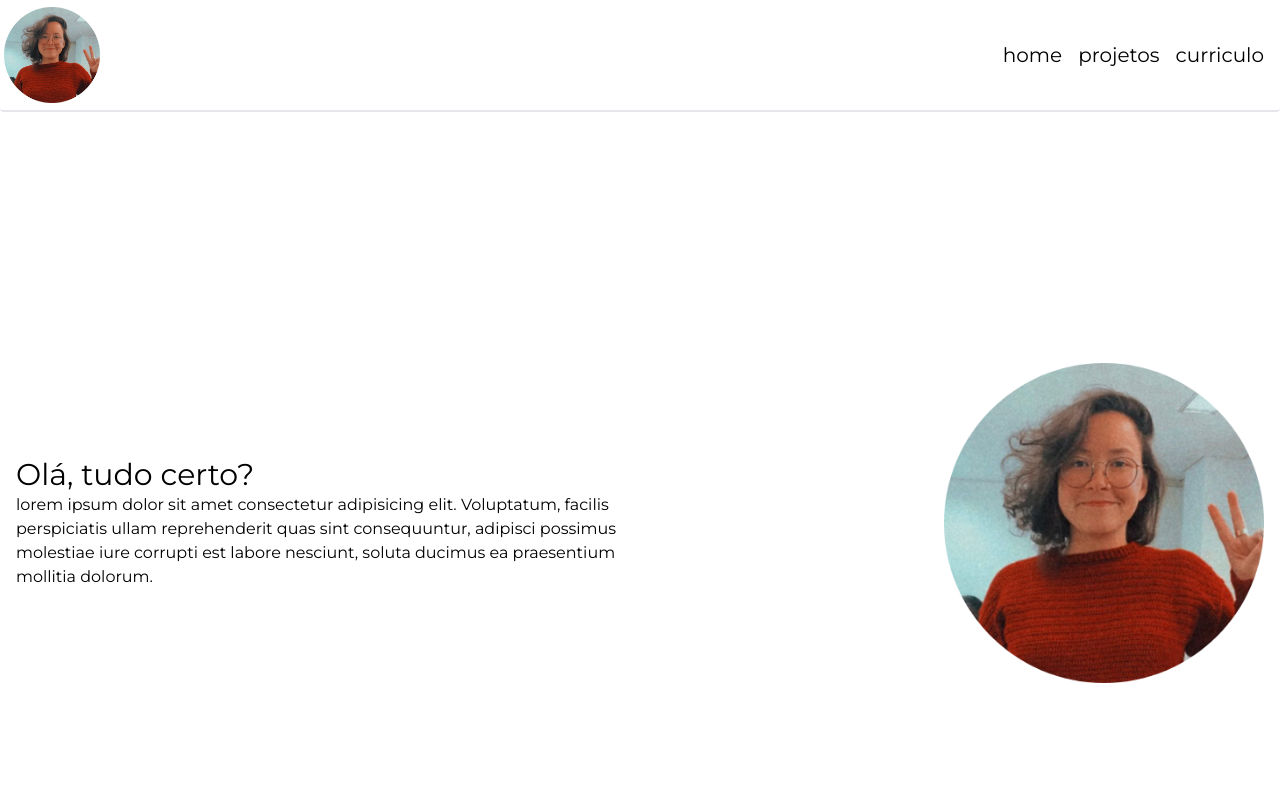
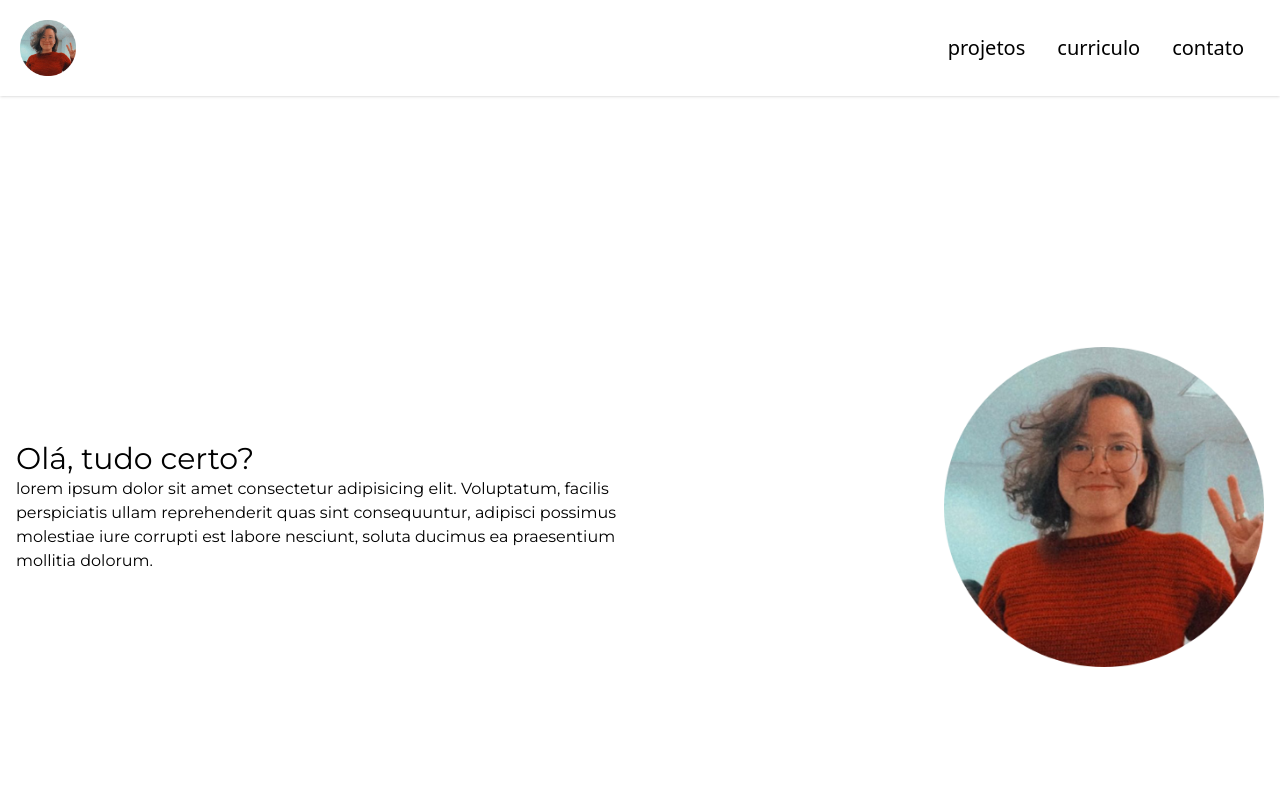
Before and after one commit to pedromeireless/PORTFOLIO-MINIMAL, a website: page src/index.html in a window 1280 px wide. Shown: the top 800 px of the page. Drawn offline with nearby package versions, Linux system fonts and the light colour scheme.

Commit message:
change header structure

```diff
--- a/src/index.html
+++ b/src/index.html
@@ -9,29 +9,40 @@
     <link rel="stylesheet" href="./input.css">
     <link href="https://fonts.googleapis.com/css2?family=Bree+Serif&display=swap" rel="stylesheet">
     <link href="https://fonts.googleapis.com/css2?family=Montserrat:wght@400&display=swap" rel="stylesheet">
-    <link rel="icon" type="image/x-icon" href="../imgs/babi.png" >
+    <link rel="icon" type="image/x-icon" href="../imgs/babi.png">
+    <script type="module" src="https://unpkg.com/ionicons@5.5.2/dist/ionicons/ionicons.esm.js"></script>
+    <script nomodule src="https://unpkg.com/ionicons@5.5.2/dist/ionicons/ionicons.js"></script>
 </head>
 <body>
-    <header class="transition ease-in-out duration-500 h-28 container mx-auto flex justify-between items-center border-solid border-b-2 rounded">
-        <div class="ml-1">
-            <img id="logo" class="img w-24" src="../imgs/babi.png">
+
+    <nav class="p-5 bg-white shadow md:flex md:items-center md:justify-between">
+        <div class="flex justify-between items-center">
+            <span class="cursor-pointer">
+                <img class="h-14 inline"src="../imgs/babi.png">
+            </span>
+
+            <span class="text-3xl cursor-pointer mx-2 md:hidden block">
+                <ion-icon name="menu" onclick="Menu(this)"></ion-icon>
+            </span>
         </div>
 
-        <div class="menu transition-all flex flex-col items-center sm:flex-row ">
-            <p class="close-btn transition-all pr-2 sm:hidden">X</p>
-            <a class="pr-2 sm:pr-4 font-montserrat text-xl hover:text-blue-300"><p>home</p></a>
-            <a class="pr-2 sm:pr-4 font-montserrat text-xl hover:text-blue-300"><p>projetos</p></a>
-            <a class="pr-2 sm:pr-4 font-montserrat text-xl hover:text-blue-300"><p>curriculo</p></a>
-        </div>
+        <ul class="md:flex md:items-center md:z-auto md:static md:w-auto md:py-0 md:pl-0 md:opacity-100 z-[-1] absolute bg-white w-full left-0  py-4  pl-7  opacity-0 top-[-400px] transition-all ease-in duration-500">
+            <li class="mx-4 my-6 md:my-0">
+                <a href="#" class="text-xl hover:text-cyan-500 duration-500">projetos</a>
+            </li>
+            <li class="mx-4 my-6 md:my-0">
+                <a href="#" class="text-xl hover:text-cyan-500 duration-500">curriculo</a>
+            </li>
+            <li class="mx-4 my-6 md:my-0">
+                <a href="#" class="text-xl hover:text-cyan-500 duration-500">contato</a>
+            </li>
 
-        <div class="menu-hamburguer transition-all hidden">
-            <img class="menu-hamburguer mr-1" src="../imgs/menu.png">
-        </div>
-
-    </header>
+            <h2 class=""></h>
+        </ul>
+    </nav>
 
 
-    <main class="conteudo flex flex-col">
+    <main class="flex flex-col transition ease-in-out duration-700">
 
         <section class= "container mx-auto mb-7 flex items-center justify-between h-500 mt-3 p-4 border-solid border-b-2 rounded">
 
```
